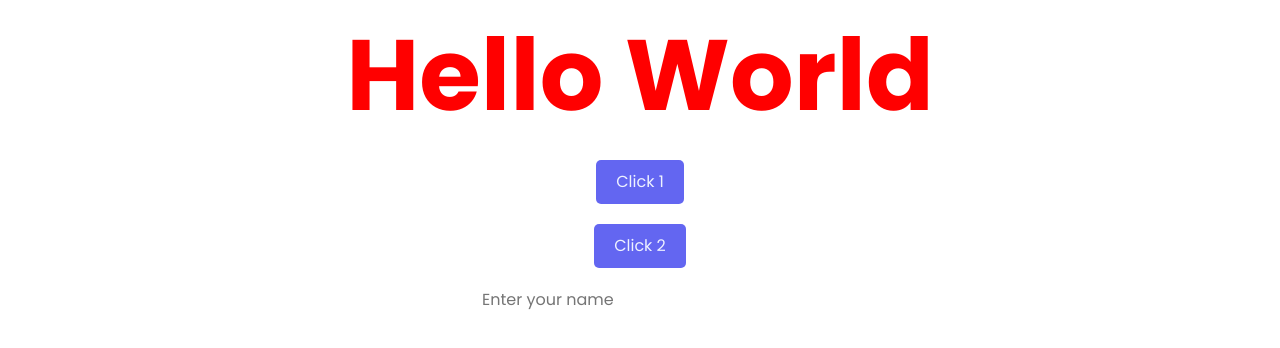
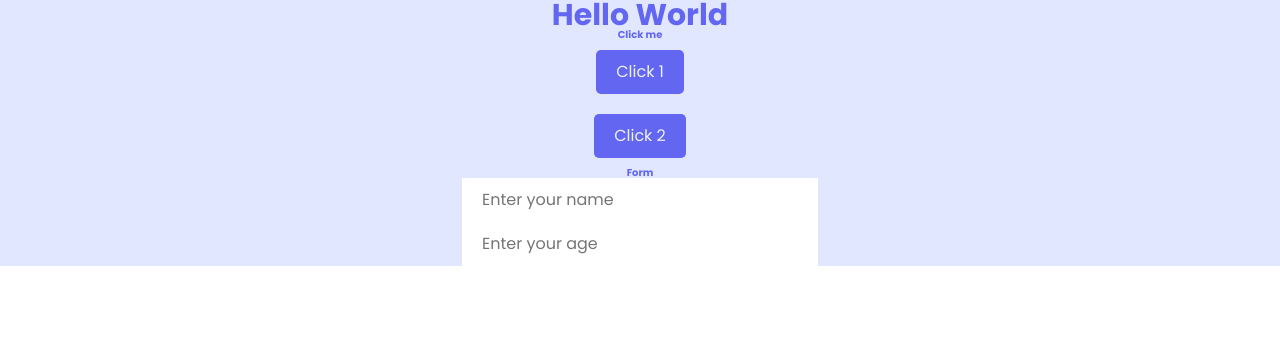
Before and after one commit to janak0ff/Wild-Oasis, a React (Vite) app: page /dashboard in a window 1280 px wide. Shown: the top 348 px of the page. Built offline with nearby package versions, Linux system fonts and the light colour scheme; a web font is replaced by a local one.

Commit message:
Styled Component Props and the css Function and as props

```diff
--- a/src/App.jsx
+++ b/src/App.jsx
@@ -2,28 +2,30 @@
 import { GlobalStyle } from "./styles/GlobalStyle";
 import Input from "./ui/input";
 import Button from "./ui/Button";
+import Heading from "./ui/Heading";
 
 function App() {
-  const H1 = styled.h1`
-    color: red;
-    font-size: 100px;
-  `;
-
   const Container = styled.main`
     display: flex;
     flex-direction: column;
     align-items: center;
     justify-content: center;
+    background-color: var(--color-brand-100);
   `;
 
   return (
     <>
       <GlobalStyle />
       <Container>
-        <H1>Hello World</H1>
+        <Heading as="h1">Hello World</Heading>
+
+        <Heading as="h2">Click me</Heading>
         <Button onClick={() => alert("clicked 1")}>Click 1</Button>
         <Button onClick={() => alert("clicked 2")}>Click 2</Button>
+
+        <Heading as="h3">Form</Heading>
         <Input type="text" placeholder="Enter your name" />
+        <Input type="number" placeholder="Enter your age" />
       </Container>
     </>
   );
--- /dev/null
+++ b/src/ui/Heading.jsx
@@ -0,0 +1,29 @@
+import styled, { css } from "styled-components";
+
+const Heading = styled.h1`
+  ${(props) =>
+    props.as === "h1" &&
+    css`
+      color: var(--color-brand-500);
+      font-size: 3rem;
+    `}
+
+  ${(props) =>
+    props.as === "h2" &&
+    css`
+      color: var(--color-brand-500);
+      font-size: 1rem;
+    `}
+
+
+  ${(props) =>
+    props.as === "h3" &&
+    css`
+      color: var(--color-brand-500);
+      font-size: 1rem;
+    `}
+
+  line-height: 1;
+`;
+
+export default Heading;
```
